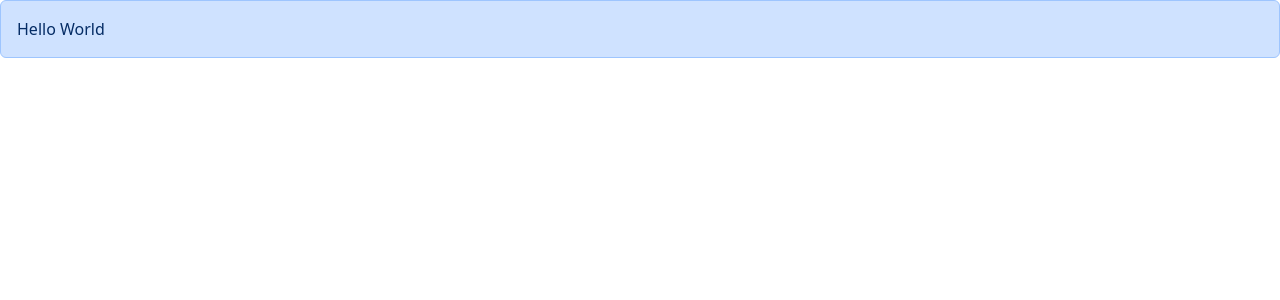
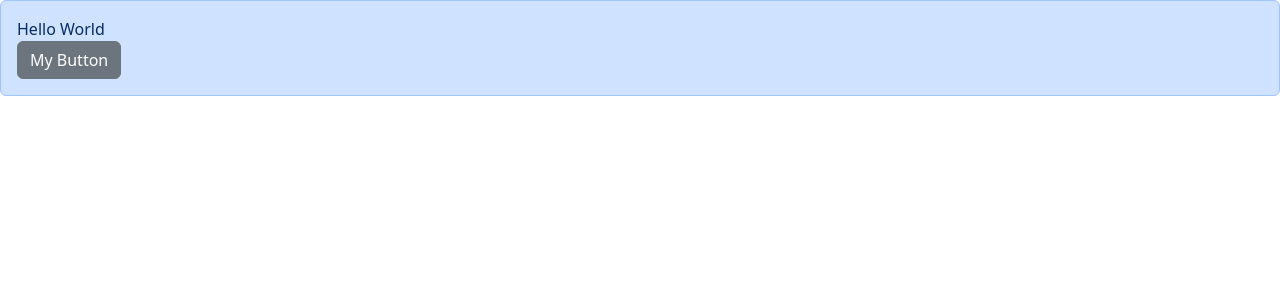
Before and after one commit to sanket1305/react-ing, a React (Vite) app in the folder youtube1/react-app/: page / in a window 1280 px wide. Shown: the top 300 px of the page. Built offline with nearby package versions, Linux system fonts and the light colour scheme.

Commit message:
Building a button component

```diff
--- a/youtube1/react-app/src/App.tsx
+++ b/youtube1/react-app/src/App.tsx
@@ -1,9 +1,11 @@
 import Alert from "./components/Alert";
+import Button from "./components/Button";
 
 function App() {
   return (
     <div className="alert alert-primary">
       <Alert>Hello <span>World</span></Alert>
+      <Button color="secondary" onClick={() => console.log('Clicked')}>My Button</Button>
     </div>
   );
 }
--- /dev/null
+++ b/youtube1/react-app/src/components/Button.tsx
@@ -0,0 +1,18 @@
+import React from "react";
+
+interface Props {
+  children: string;
+  //   color?: string;       // tell react that this property is optional
+  color?: "primary" | "secondary" | "danger"; // specifying react that only this values are allowed
+  onClick: () => void;
+}
+
+const Button = ({ children, onClick, color = "primary" }: Props) => {
+  return (
+    <button className={"btn btn-" + color} onClick={onClick}>
+      {children}
+    </button>
+  );
+};
+
+export default Button;
```
